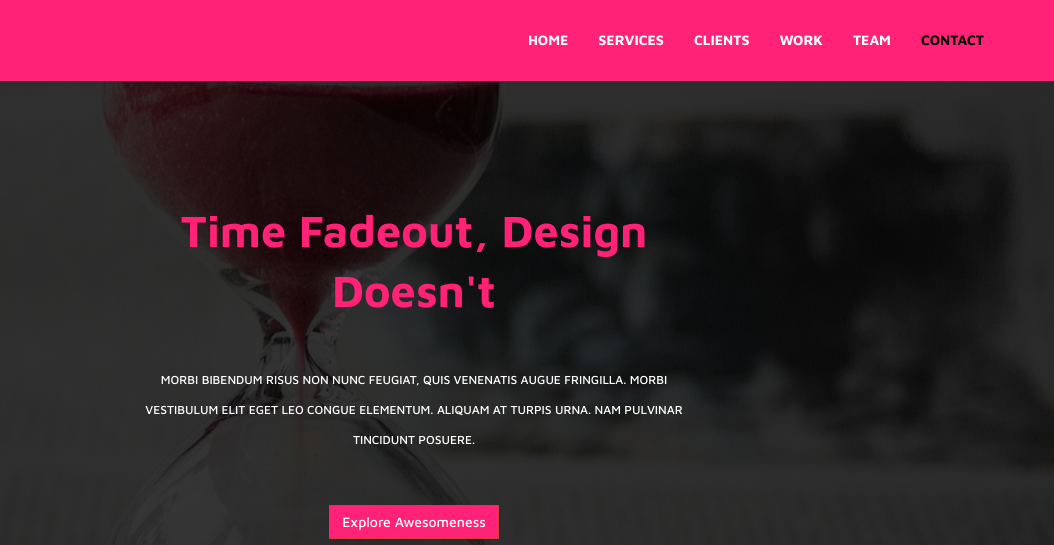
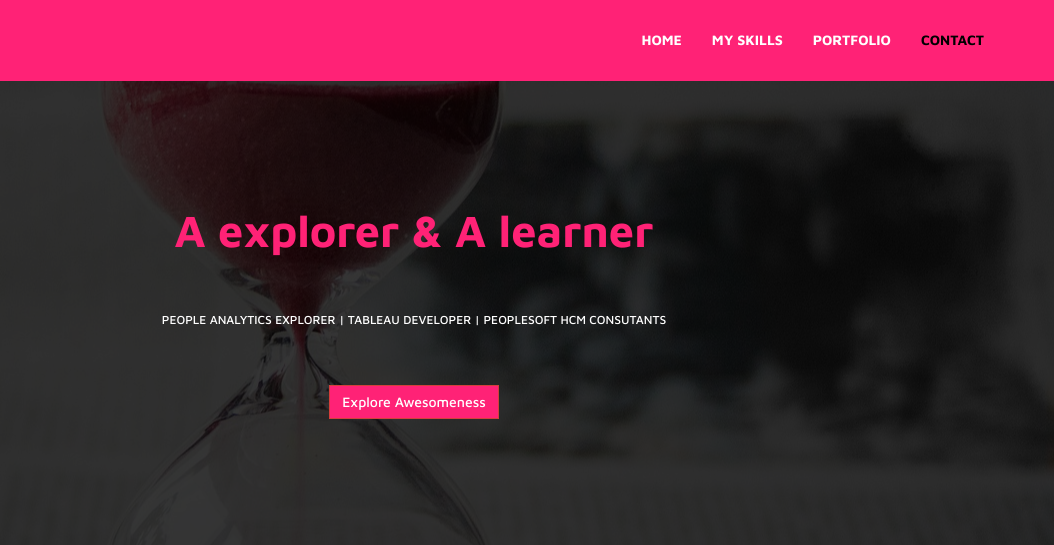
Before and after one commit to analegaonkar/analegaonkar.github.io, a plain HTML site: page index.html in a window 1280 px wide. Shown: the top 545 px of the page, 226-1280 px from the left. Drawn offline with Linux system fonts and the light colour scheme; files whose address does not match are found by name.

Commit message:
Initial Commit

```diff
--- a/index.html
+++ b/index.html
@@ -42,10 +42,8 @@
             <div class="navbar-collapse collapse">
                 <ul class="nav navbar-nav navbar-right">
                     <li><a href="#header">HOME</a></li>
-                    <li><a href="#services">SERVICES</a></li>
-                     <li><a href="#clients">CLIENTS</a></li>
-                    <li><a href="#works">WORK</a></li>
-                    <li><a href="#team">TEAM</a></li>
+                    <li><a href="#services">MY SKILLS</a></li>
+                     <li><a href="#clients">PORTFOLIO</a></li>
                     <li><a href="#contact">CONTACT</a></li>
                 </ul>
             </div>
@@ -59,12 +57,10 @@
                 <div class="row scroll-me">
                     <div class="col-md-6 col-md-offset-3 col-sm-6 col-sm-offset-3 text-center ">
 
-                        <h1 data-scroll-reveal="enter from the bottom after 0.2s">Time Fadeout,  Design Doesn't
+                        <h1 data-scroll-reveal="enter from the bottom after 0.2s">A explorer & A learner
                         </h1>
 
-                        <h4 data-scroll-reveal="enter from the bottom after 0.4s">Morbi bibendum risus non nunc feugiat, quis venenatis augue fringilla.
-                          Morbi vestibulum elit eget leo congue elementum.
-                           Aliquam at turpis urna. Nam pulvinar tincidunt posuere.
+                        <h4 data-scroll-reveal="enter from the bottom after 0.4s"> People Analytics Explorer | Tableau Developer | PeopleSoft HCM Consutants
 
                         </h4>
                         <a data-scroll-reveal="enter from the bottom after 0.6s" href="#" class="btn btn-danger set-bk-clr">Explore Awesomeness</a>
```
